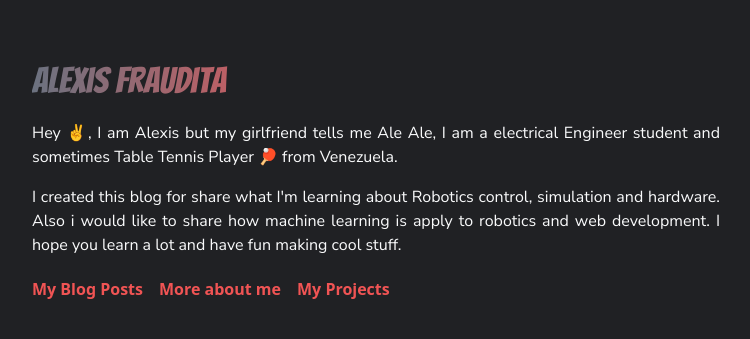
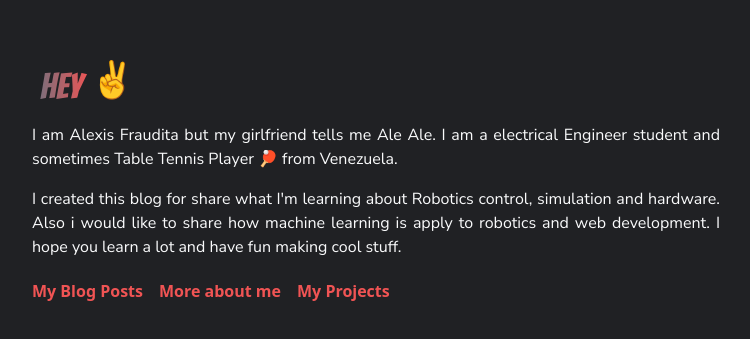
Before and after one commit to alefram/Alefram.github.io, a Next.js app: page / in a window 1280 px wide. Shown: the part 219-558 px from the top of the page, without its empty margins (272-1022 px from the left). Built offline with nearby package versions, Linux system fonts and the light colour scheme; what @tailwindcss/typography would draw is missing.

Commit message:
update index

```diff
--- a/pages/index.jsx
+++ b/pages/index.jsx
@@ -4,7 +4,7 @@ import Link from 'next/link';
 const Home = () => {
 
   return (
-    <div className="bg-background min-h-screen">
+    <div className="bg-background h-screen">
         <Head>
             <title>AlealeBlog</title>
             <meta name="viewport" content="initial-scale=1.0, width=device-width" key="viewport" />
@@ -15,12 +15,15 @@ const Home = () => {
 
         <main className="mx-auto px-4 md:px-8 lg:max-w-screen-md flex items-center justify-center absolute inset-0">
             <div className="md:ml-4">
-                <h1 className="prose-2xl text-4xl max-w-xs font-banger text-gradient bg-gradient-to-r from-gray-500  to-supertext font-thin mb-5">
-                    Alexis Fraudita
-                </h1>
+                <div className="flex mb-2">
+                    <h1 className="prose-2xl text-4xl font-banger p-2 text-gradient bg-gradient-to-r from-gray-500  to-supertext ">
+                        Hey
+                    </h1>
+                    <h1 className="text-4xl">&#9996;</h1>
+                </div>
                 <div className="space-y-4 text-gray-50 prose-lg font-nunito text-justify">
                     <p>
-                        Hey &#9996;, I am Alexis but my girlfriend tells me Ale Ale, I am a electrical Engineer student and sometimes Table Tennis Player &#127955; from Venezuela.
+                        I am Alexis Fraudita but my girlfriend tells me Ale Ale. I am a electrical Engineer student and sometimes Table Tennis Player &#127955; from Venezuela.
                     </p>
                     <p>
                         I created this blog for share what I'm learning about Robotics control, simulation and hardware. Also i would like to share how machine learning is apply to robotics and web development. I hope you learn a lot and have fun making cool stuff.
```
